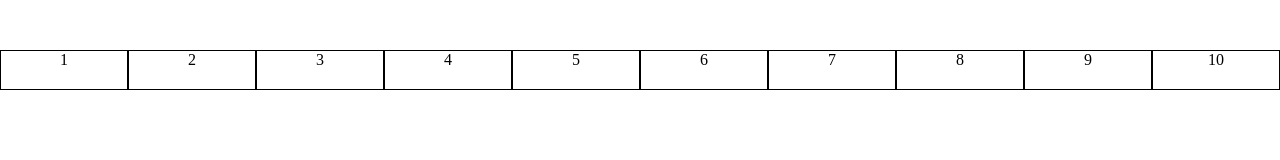
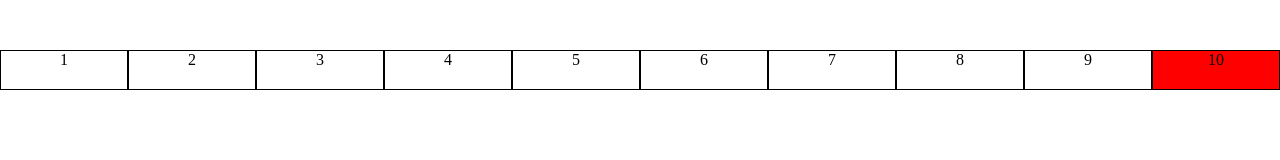
Before and after one commit to aficocelli/js-campominato, a plain HTML site: page index.html in a window 1280 px wide. Both pictures are taken after a click on the element "10". Drawn offline with Linux system fonts and the light colour scheme.

Commit message:
add color

```diff
--- a/css/style.css
+++ b/css/style.css
@@ -16,3 +16,8 @@
   width: 10%;
   text-align: center;
 }
+
+.casella-cliccata{
+
+  background-color: red;
+}
--- a/js/test.js
+++ b/js/test.js
@@ -76,6 +76,7 @@ var box = document.getElementsByClassName('box');
 
         var data = parseInt(this.getAttribute("data-number"));
 
+        this.classList.add("casella-cliccata");
 
 
         if( bombe.includes(data)){
```
